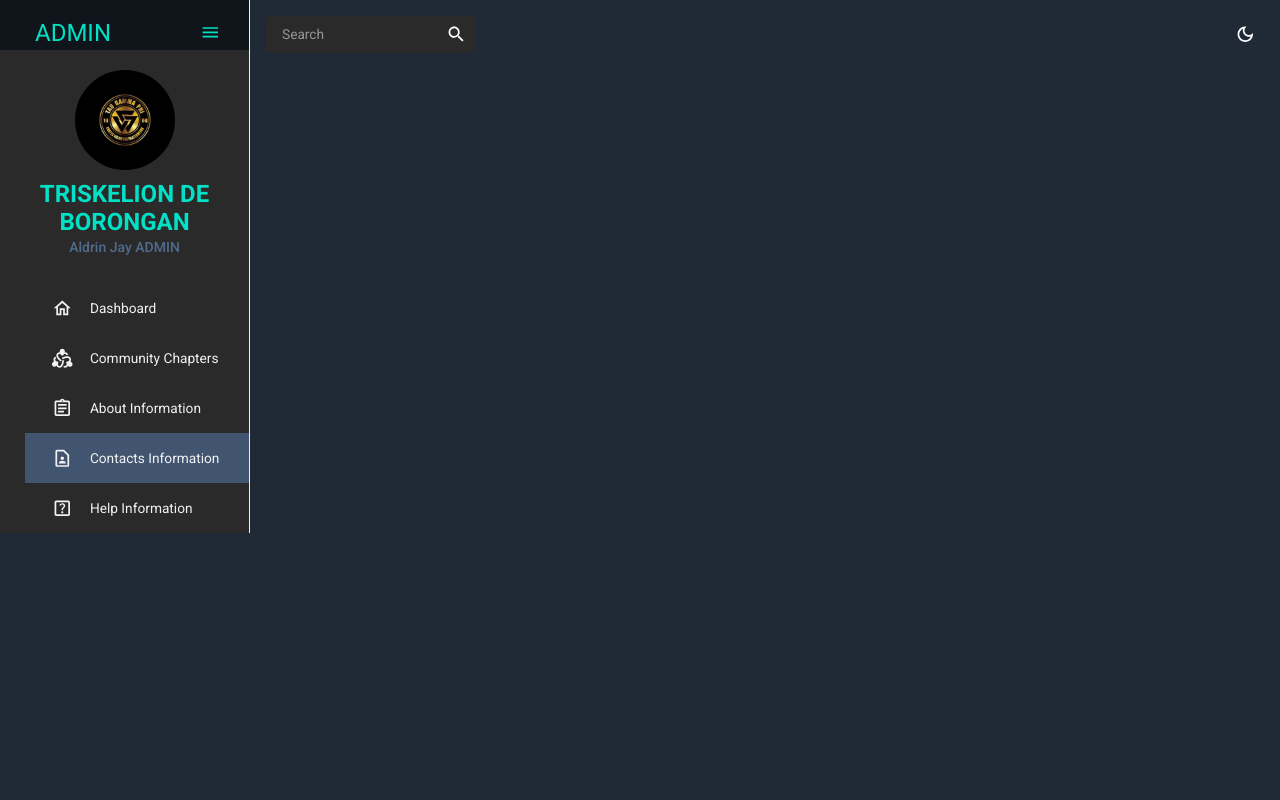
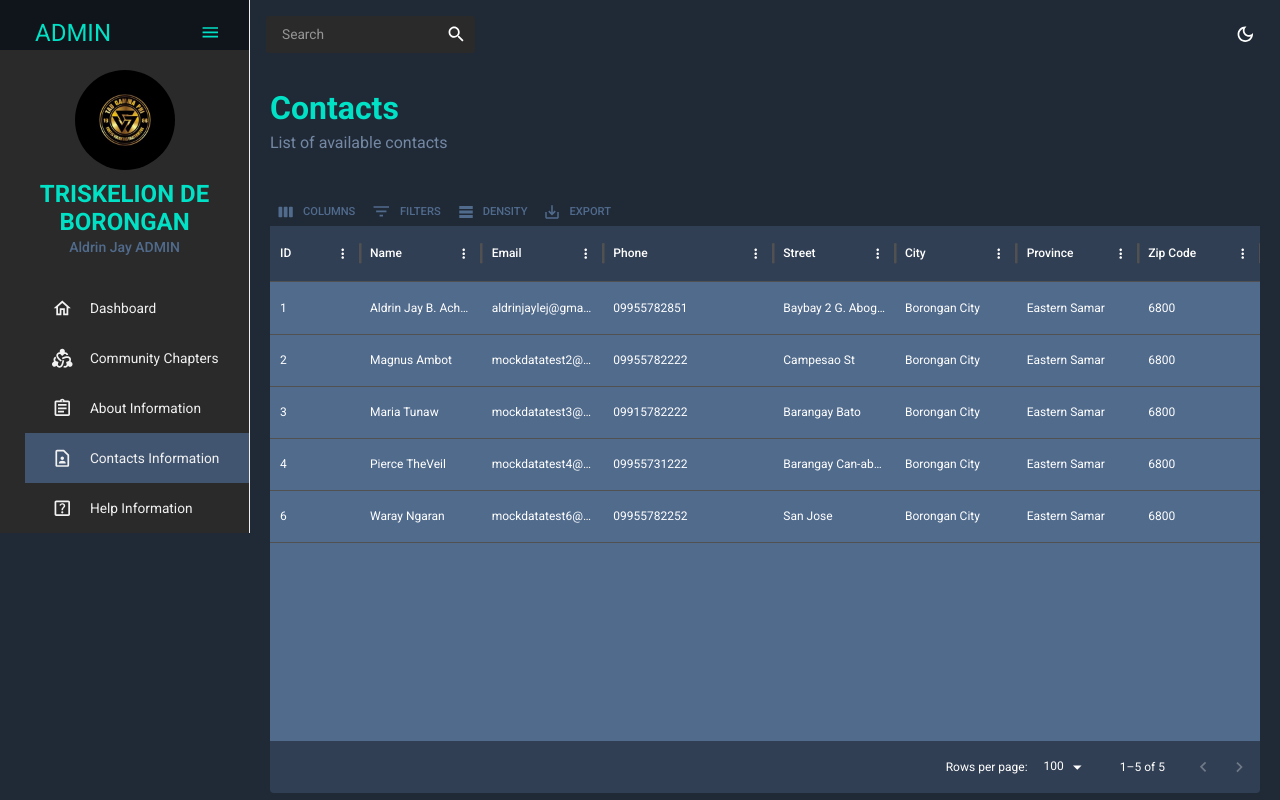
Before and after one commit to berlaypott143/triskelion-de-borongan, a React (Vite) app in the folder frontend/tdb-app/: page /contacts in a window 1280 px wide. Built offline with nearby package versions, Linux system fonts and the light colour scheme.

Commit message:
added contacts folder and mockdata for contacts

```diff
--- a/frontend/tdb-app/src/App.jsx
+++ b/frontend/tdb-app/src/App.jsx
@@ -5,6 +5,7 @@ import CustomSidebar from './scenes/global/CustomSidebar'
 import Dashboard from './scenes/dashboard/index'
 import { Routes, Route } from 'react-router-dom'
 import CommunityChapters from "./scenes/community_chapters"
+import Contacts from "./scenes/contacts"
 
 function App() {
   const [theme, colorMode] = useMode();
@@ -23,7 +24,7 @@ function App() {
                 <Route path='/' element={<Dashboard />} />
                 <Route path='/community-chapters' element={<CommunityChapters />} />
                 <Route path='/community-chapters/:chapterName' element={<CommunityChapters />} />
-                {/*<Route path='/' element={<Dashboard />} />*/}
+                <Route path='/contacts' element={<Contacts />} />
                 {/*<Route path='/' element={<Dashboard />} />*/}
                 {/*<Route path='/' element={<Dashboard />} />*/}
               </Routes>
--- /dev/null
+++ b/frontend/tdb-app/src/mockData.js
@@ -0,0 +1,52 @@
+export const mockDataContacts = [
+	{
+		id: 1,
+		name: "Aldrin Jay B. Achas",
+		email: "aldrinjaylej@gmail.com",
+		phone: "09955782851",
+		street: "Baybay 2 G. Abogado St",
+		city: "Borongan City",
+		province: "Eastern Samar",
+		zipCode: 6800,
+	},
+	{
+		id: 2,
+		name: "Magnus Ambot",
+		email: "mockdatatest2@gmail.com",
+		phone: "09955782222",
+		street: "Campesao St",
+		city: "Borongan City",
+		province: "Eastern Samar",
+		zipCode: 6800,
+	},
+	{
+		id: 3,
+		name: "Maria Tunaw",
+		email: "mockdatatest3@gmail.com",
+		phone: "09915782222",
+		street: "Barangay Bato",
+		city: "Borongan City",
+		province: "Eastern Samar",
+		zipCode: 6800,
+	},
+	{
+		id: 4,
+		name: "Pierce TheVeil",
+		email: "mockdatatest4@gmail.com",
+		phone: "09955731222",
+		street: "Barangay Can-abong",
+		city: "Borongan City",
+		province: "Eastern Samar",
+		zipCode: 6800,
+	},
+	{
+		id: 6,
+		name: "Waray Ngaran",
+		email: "mockdatatest6@gmail.com",
+		phone: "09955782252",
+		street: "San Jose",
+		city: "Borongan City",
+		province: "Eastern Samar",
+		zipCode: 6800,
+	},
+];
--- a/frontend/tdb-app/src/scenes/community_chapters/index.jsx
+++ b/frontend/tdb-app/src/scenes/community_chapters/index.jsx
@@ -2,7 +2,7 @@ import React, { useState, useEffect } from 'react';
 import { useNavigate, useParams } from 'react-router-dom';
 import { Typography, Box, useTheme } from "@mui/material";
 import ArrowBackOutlinedIcon from '@mui/icons-material/ArrowBackOutlined';
-import { DataGrid } from '@mui/x-data-grid';
+import { DataGrid, GridToolbar } from '@mui/x-data-grid';
 import { tokens } from "../../theme";
 import Header from "../../components/Header";
 
@@ -74,12 +74,12 @@ const CommunityChapters = () => {
 
     const columns = [
         { field: 'id', headerName: 'ID', width: 90 },
-        { field: 'name', headerName: 'Name', width: 150 },
-        { field: 'alexis_name', headerName: 'Alexis Name', width: 150 },
+        { field: 'name', headerName: 'Name', width: 150, flex: 1 },
+        { field: 'alexis_name', headerName: 'Alexis Name', width: 150, flex: 1 },
         { field: 'chapter', headerName: 'Chapter', width: 170 },
-        { field: 'date_of_survival', headerName: 'Date of Survival', width: 150 },
-        { field: 'gt', headerName: 'Grand Triskelion', width: 150 },
-        { field: 'mi', headerName: 'MI', width: 150 },
+        { field: 'date_of_survival', headerName: 'Date of Survival', width: 150, flex: 1 },
+        { field: 'gt', headerName: 'Grand Triskelion', width: 150, flex: 1 },
+        { field: 'mi', headerName: 'MI', width: 150, flex: 1 },
         // Add more fields based on your PostgreSQL data structure
     ];
 
@@ -101,7 +101,7 @@ const CommunityChapters = () => {
                     "& .name-column--cell": {
                         color: colors.accent[400],
                     },
-                    "& .MuiDataGrid-columnHeaders": {
+                    "& .MuiDataGrid-columnHeader": {
                         backgroundColor: colors.primary[700],
                         borderBottom: "none",
                     },
@@ -127,6 +127,7 @@ const CommunityChapters = () => {
                         rowsPerPageOptions={[5]}
                         getRowId={(row) => row.id}  // Specify custom row id
                         onRowClick={(params) => fetchMembers(params.row.chapter)}  // Fetch members on row click
+                        slots={{ toolbar: GridToolbar }}
                     />
                 ) : (
                     <Box>
@@ -144,6 +145,7 @@ const CommunityChapters = () => {
                             rowsPerPageOptions={[5]}
                             checkboxSelection
                             getRowId={(row) => row.id}  // Ensure member rows also have unique ids
+                            slots={{ toolbar: GridToolbar }}
                         />
                     </Box>
                 )}
--- /dev/null
+++ b/frontend/tdb-app/src/scenes/contacts/index.jsx
@@ -0,0 +1,68 @@
+import React from 'react';
+import { Box } from '@mui/material'
+import { DataGrid, GridToolbar } from '@mui/x-data-grid'
+import { tokens } from "../../theme";
+import Header from "../../components/Header";
+import { useTheme } from '@mui/material'
+import { mockDataContacts } from '../../mockdata'
+
+
+const Contacts = () => {
+    const theme = useTheme();
+    const colors = tokens(theme.palette.mode);
+
+    const columns = [
+        { field: 'id', headerName: 'ID', width: 90 },
+        { field: 'name', headerName: 'Name', width: 150, flex: 1 },
+        { field: 'email', headerName: 'Email', width: 150, flex: 1 },
+        { field: 'phone', headerName: 'Phone', width: 170 },
+        { field: 'street', headerName: 'Street', width: 150, flex: 1 },
+        { field: 'city', headerName: 'City', width: 150, flex: 1 },
+        { field: 'province', headerName: 'Province', width: 150, flex: 1 },
+        { field: 'zipCode', headerName: 'Zip Code', width: 150, flex: 1 },
+    ];
+
+    return (
+        <Box m="20px">
+            {/* Page Header */}
+            <Header title="Contacts" subtitle="List of available contacts" />
+            {/* DataGrid Section */}
+            <Box
+                m="40px 0 0 0"
+                height="75vh"
+                sx={{
+                    "& .MuiDataGrid-root": {
+                        border: "none",
+                    },
+                    "& .MuiDataGrid-cell": {
+                        borderBottom: "none",
+                    },
+                    "& .name-column--cell": {
+                        color: colors.accent[400],
+                    },
+                    "& .MuiDataGrid-columnHeader": {
+                        backgroundColor: colors.primary[700],
+                        borderBottom: "none",
+                    },
+                    "& .MuiDataGrid-virtualScroller": {
+                        backgroundColor: colors.primary[500],
+                    },
+                    "& .MuiDataGrid-footerContainer": {
+                        borderTop: "none",
+                        backgroundColor: colors.primary[700],
+                    },
+                    "& .MuiCheckbox-root": {
+                        color: `${colors.accent[200]} !important`,
+                    },
+                }}
+            >
+                <DataGrid rows={mockDataContacts} columns={columns} slots={{ toolbar: GridToolbar }} />
+
+            </Box>
+        </Box>
+    );
+}
+
+
+
+export default Contacts
```
